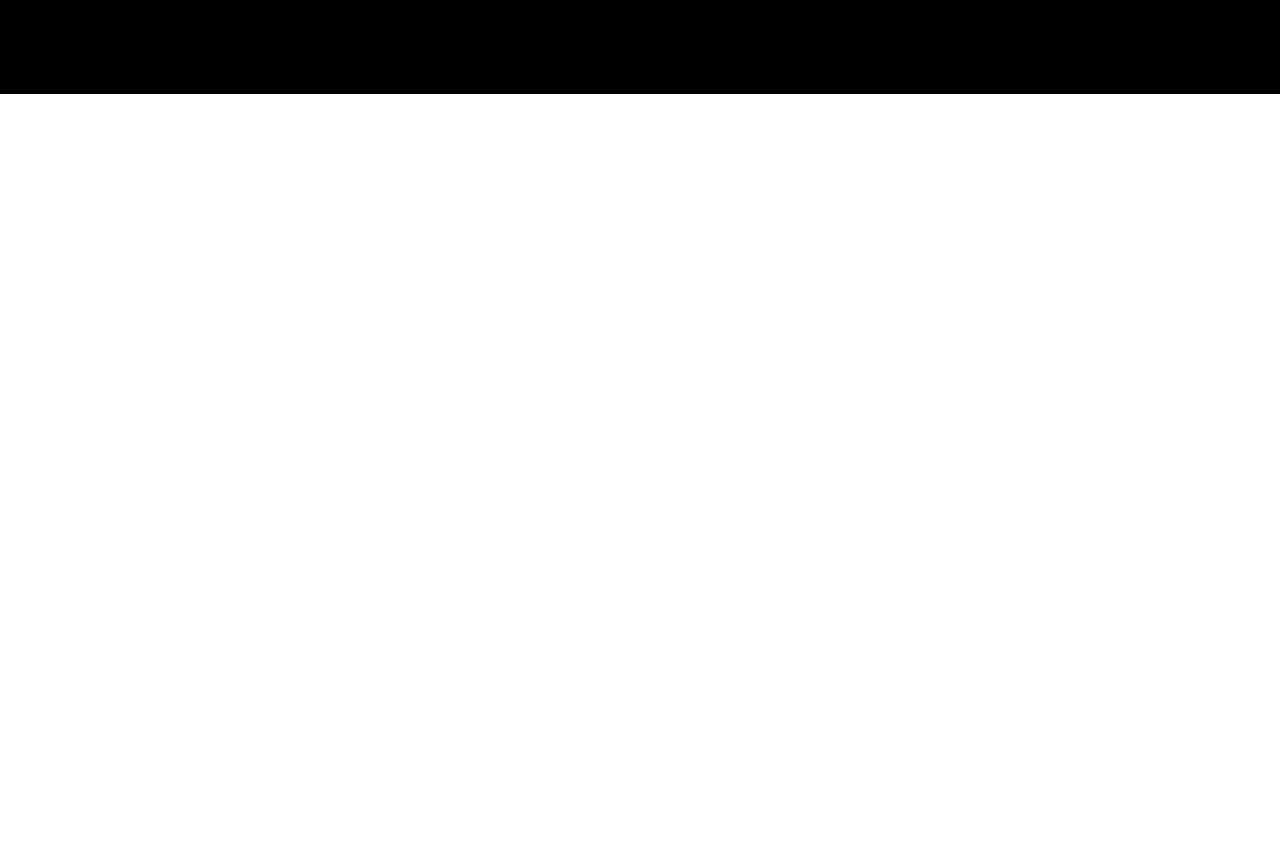
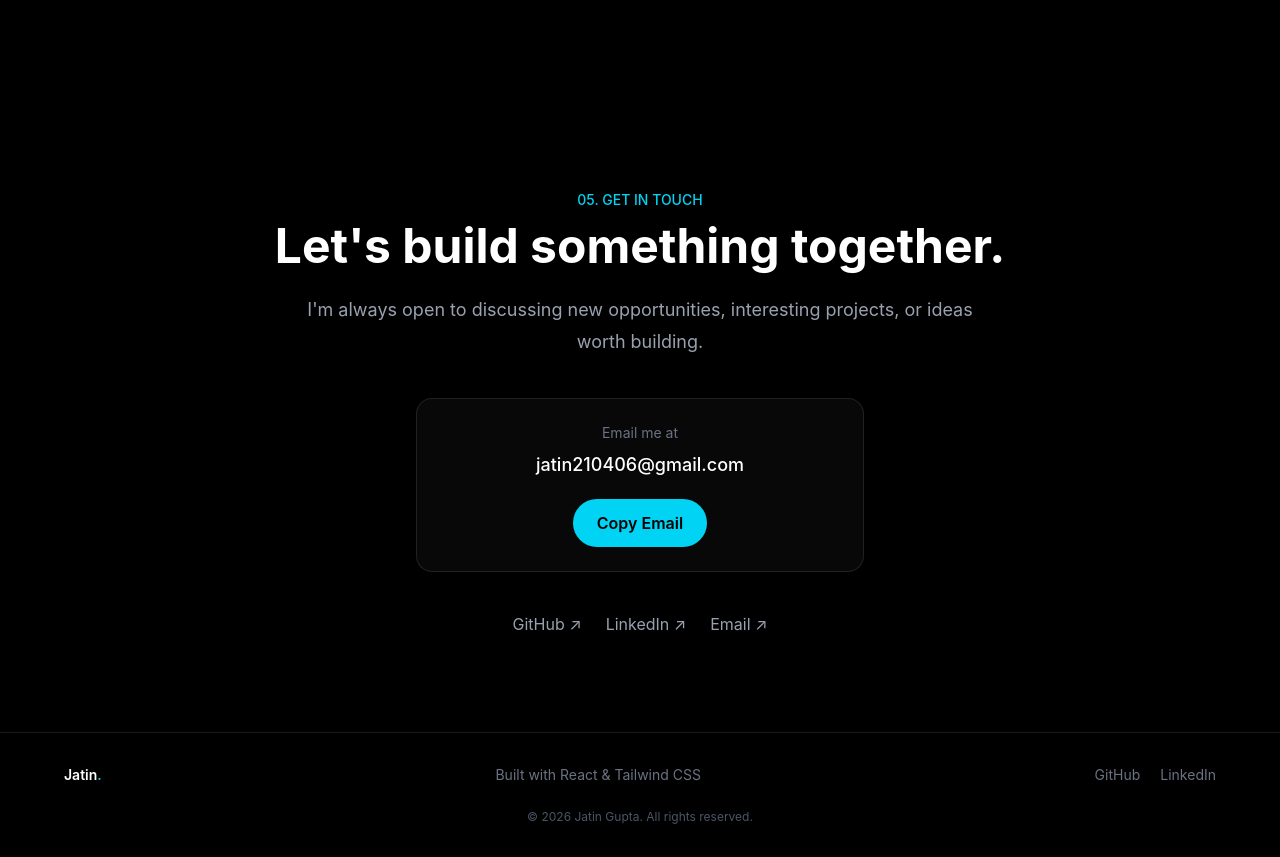
Before and after one commit to ja1234-beep/Portfolio, a React (Vite) app: page / in a window 1280 px wide. Shown: the part 4374-5231 px from the top of the page. Before the commit the page ends 4468 px from the top, so only its background shows below. Built offline with nearby package versions, Linux system fonts and the light colour scheme.

Commit message:
Added contact section and footer

```diff
--- a/src/App.jsx
+++ b/src/App.jsx
@@ -4,6 +4,8 @@ import About from "./components/About"
 import Skills from "./components/Skills"
 import Projects from "./components/Projects"
 import Experience from "./components/Experience"
+import Contact from "./components/Contact"
+import Footer from "./components/Footer"
 
 function App() {
   return (
@@ -17,7 +19,10 @@ function App() {
         <Skills />
         <Projects />
         <Experience />
+        <Contact />
       </main>
+
+      <Footer />
 
     </div>
   )
--- /dev/null
+++ b/src/components/Contact.jsx
@@ -0,0 +1,107 @@
+import { useState } from "react"
+
+
+function Contact() {
+
+  const [copied, setCopied] = useState(false)
+
+
+  const email = "jatin210406@gmail.com"
+
+
+  const handleCopyEmail = async () => {
+
+    try {
+      await navigator.clipboard.writeText(email)
+
+      setCopied(true)
+
+      setTimeout(() => {
+        setCopied(false)
+      }, 2000)
+
+    } catch (error) {
+      console.error("Failed to copy email:", error)
+    }
+
+  }
+
+
+  return (
+    <section id="contact" className="px-6 py-24">
+
+      <div className="mx-auto max-w-4xl text-center">
+
+        {/* Heading */}
+
+        <p className="text-sm font-medium text-cyan-400">
+          05. GET IN TOUCH
+        </p>
+
+        <h2 className="mt-3 text-4xl font-bold sm:text-5xl">
+          Let's build something together.
+        </h2>
+
+        <p className="mx-auto mt-6 max-w-2xl text-base leading-8 text-gray-400 sm:text-lg">
+          I'm always open to discussing new opportunities, interesting
+          projects, or ideas worth building.
+        </p>
+
+
+        {/* Email */}
+
+        <div className="mx-auto mt-10 max-w-md rounded-2xl border border-white/10 bg-white/[0.03] p-6">
+
+          <p className="text-sm text-gray-500">
+            Email me at
+          </p>
+
+          <p className="mt-2 break-all text-lg font-medium text-white">
+            {email}
+          </p>
+
+
+          <button
+            onClick={handleCopyEmail}
+            className="mt-5 rounded-full bg-cyan-400 px-6 py-3 font-semibold text-black transition duration-300 hover:scale-105 hover:bg-cyan-300"
+          >
+            {copied ? "Email Copied ✓" : "Copy Email"}
+          </button>
+
+        </div>
+
+
+        {/* Social links */}
+
+        <div className="mt-10 flex justify-center gap-6">
+
+          <a
+            href="#"
+            className="text-gray-400 transition hover:text-cyan-400"
+          >
+            GitHub ↗
+          </a>
+
+          <a
+            href="#"
+            className="text-gray-400 transition hover:text-cyan-400"
+          >
+            LinkedIn ↗
+          </a>
+
+          <a
+            href={`mailto:${email}`}
+            className="text-gray-400 transition hover:text-cyan-400"
+          >
+            Email ↗
+          </a>
+
+        </div>
+
+      </div>
+
+    </section>
+  )
+}
+
+export default Contact
--- /dev/null
+++ b/src/components/Footer.jsx
@@ -0,0 +1,44 @@
+function Footer() {
+  return (
+    <footer className="border-t border-white/10 px-6 py-8">
+      <div className="mx-auto flex max-w-6xl flex-col items-center justify-between gap-4 text-sm text-gray-500 sm:flex-row">
+
+        {/* Logo */}
+        <p className="font-semibold text-white">
+          Jatin<span className="text-cyan-400">.</span>
+        </p>
+
+        {/* Built with */}
+        <p>
+          Built with React & Tailwind CSS
+        </p>
+
+        {/* Social links */}
+        <div className="flex gap-5">
+          <a
+            href="#"
+            className="transition hover:text-cyan-400"
+          >
+            GitHub
+          </a>
+
+          <a
+            href="#"
+            className="transition hover:text-cyan-400"
+          >
+            LinkedIn
+          </a>
+        </div>
+
+      </div>
+
+      {/* Copyright */}
+      <p className="mt-6 text-center text-xs text-gray-600">
+        © 2026 Jatin Gupta. All rights reserved.
+      </p>
+
+    </footer>
+  )
+}
+
+export default Footer
```
